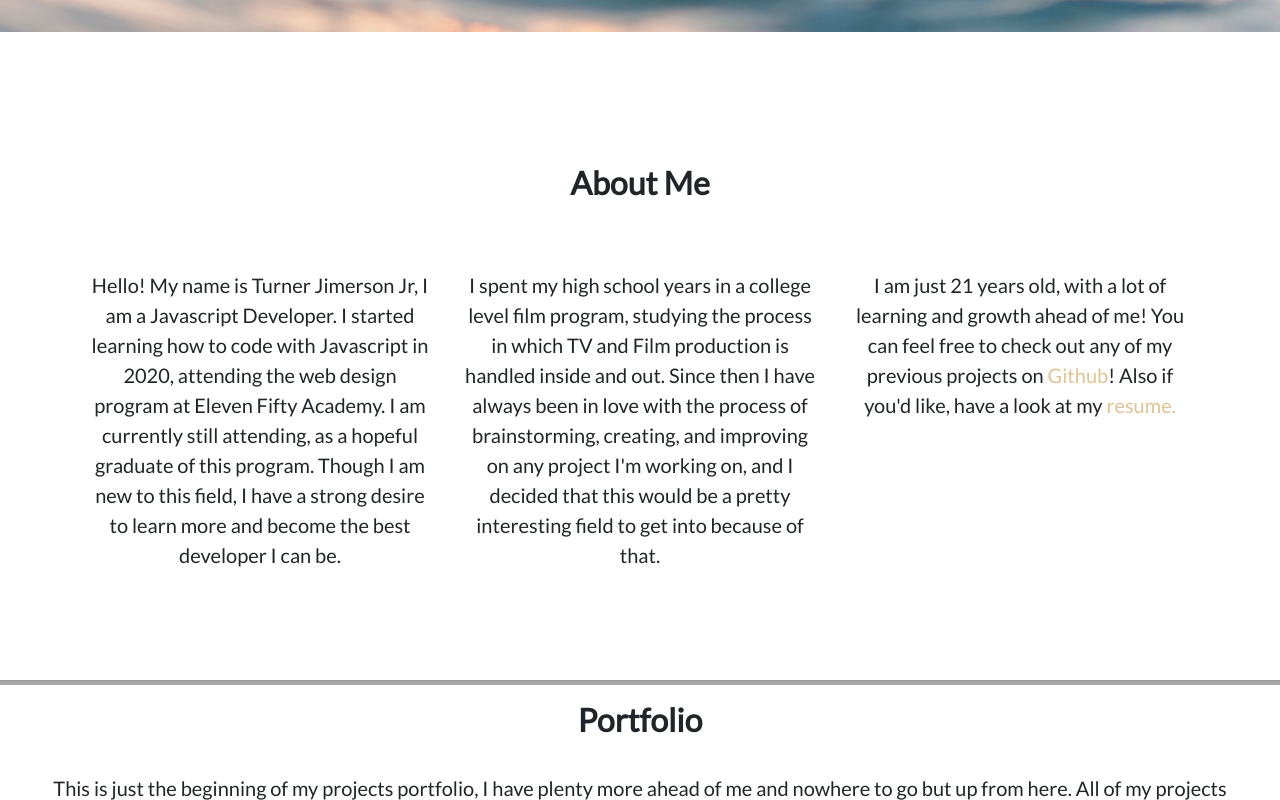
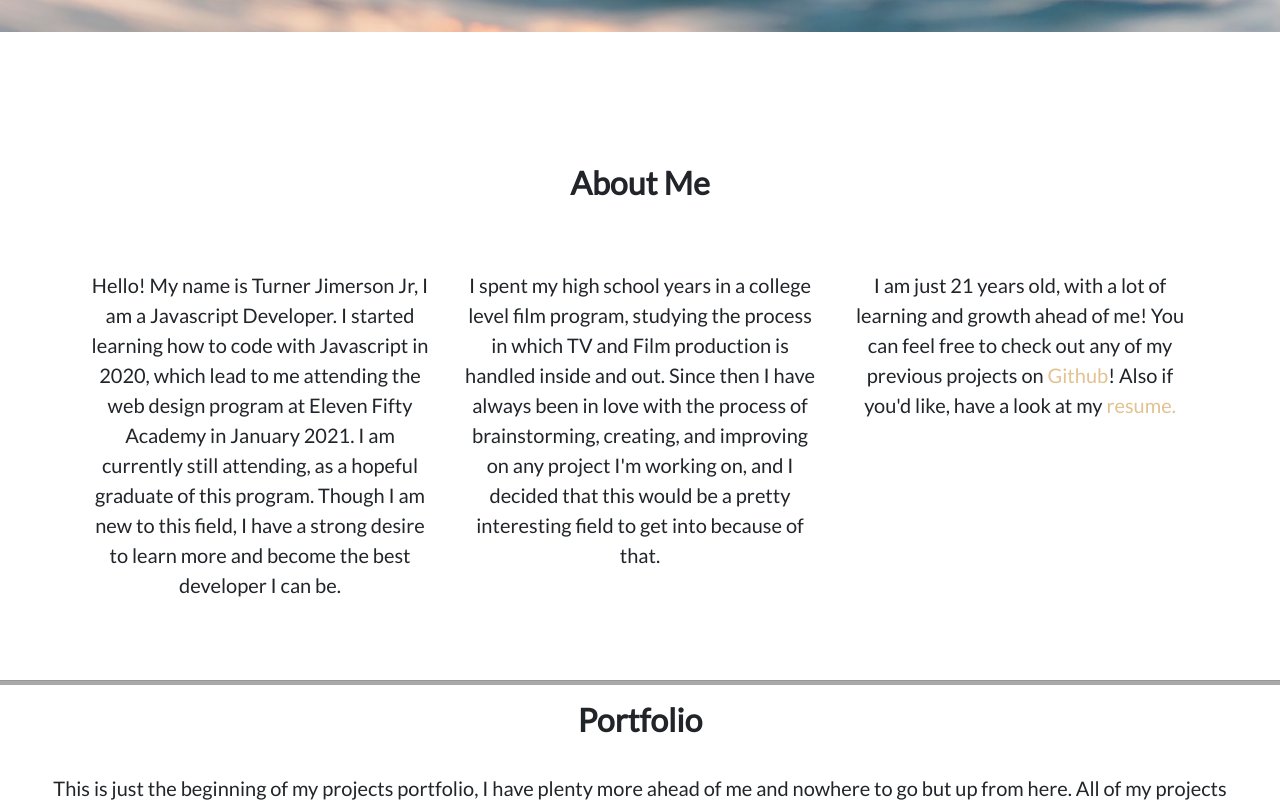
Before and after one commit to Turner344/turner344.github.io, a plain HTML site: page index.html in a window 1280 px wide. Shown: the part 608-1408 px from the top of the page. Drawn offline with nearby package versions, Linux system fonts and the light colour scheme.

Commit message:
about me updates

```diff
--- a/index.html
+++ b/index.html
@@ -81,8 +81,8 @@
           <div class="col">
             <p class="aboutMe">
               Hello! My name is Turner Jimerson Jr, I am a Javascript Developer.
-              I started learning how to code with Javascript in 2020, attending
-              the web design program at Eleven Fifty Academy. I am currently
+              I started learning how to code with Javascript in 2020, which lead to me attending
+              the web design program at Eleven Fifty Academy in January 2021. I am currently
               still attending, as a hopeful graduate of this program. Though
               I am new to this field, I have a strong desire to learn more and
               become the best developer I can be.
```
